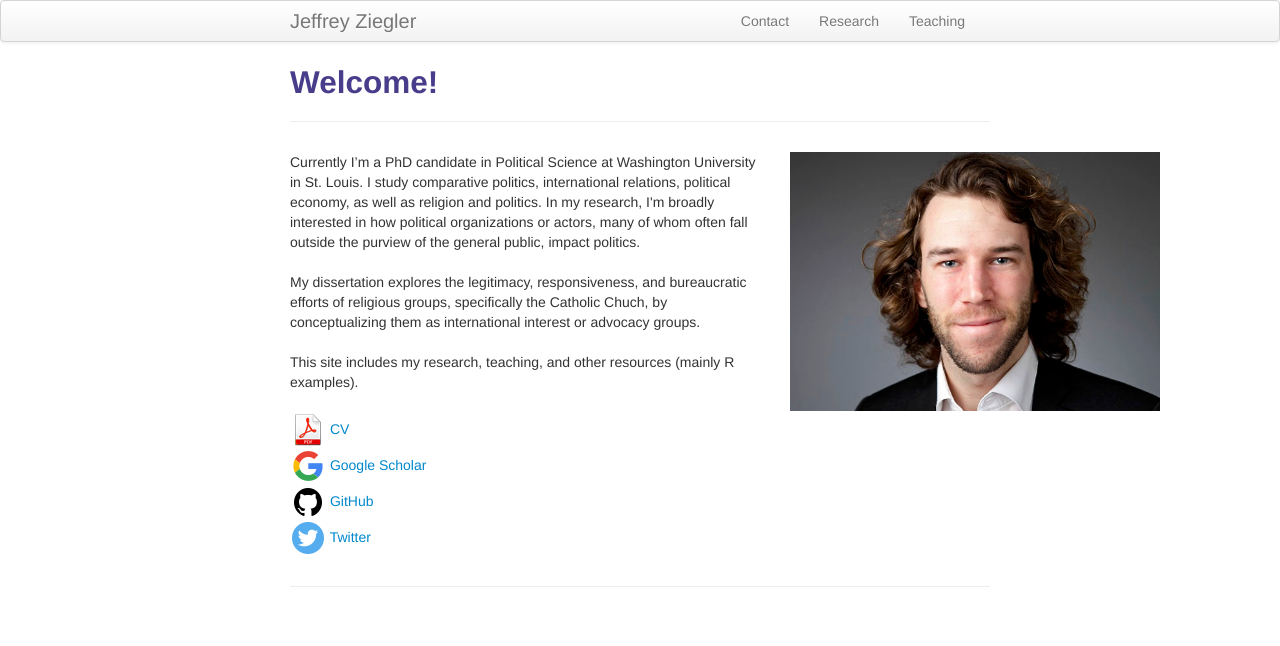
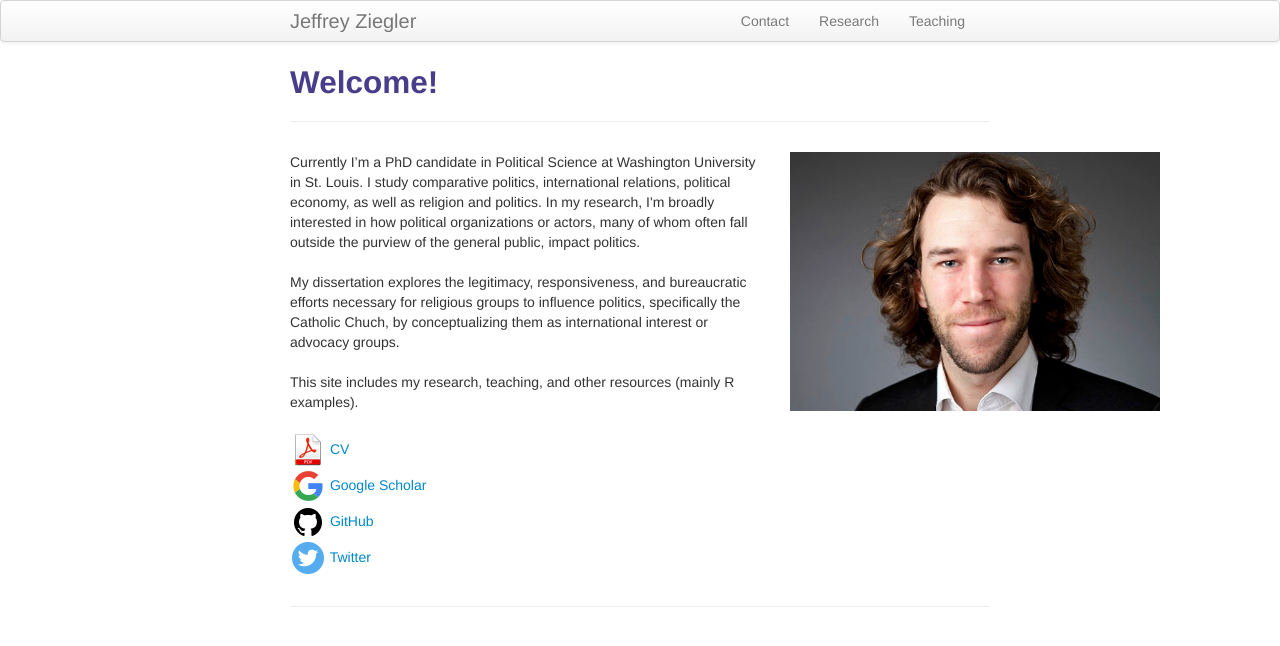
Before and after one commit to zieglerjef/zieglerjef.github.io, a Jekyll site: the page built from index.md, in a window 1280 px wide. Shown: the top 646 px of the page. Built offline with Jekyll 4.4.1, drawn with Linux system fonts in a browser that asks for light colours.

Commit message:
Update index.md

```diff
--- a/index.md
+++ b/index.md
@@ -9,7 +9,7 @@
 
 Currently I’m a PhD candidate in Political Science at Washington University in St. Louis. I study comparative politics, international relations, political economy, as well as religion and politics. In my research, I'm broadly interested in how political organizations or actors, many of whom often fall outside the purview of the general public, impact politics.<br/><br/>
 
-My dissertation explores the legitimacy, responsiveness, and bureaucratic efforts of religious groups, specifically the Catholic Chuch, by conceptualizing them as international interest or advocacy groups. <br/><br/>
+My dissertation explores the legitimacy, responsiveness, and bureaucratic efforts necessary for religious groups to influence politics, specifically the Catholic Chuch, by conceptualizing them as international interest or advocacy groups. <br/><br/>
 
 This site includes my research, teaching, and other resources (mainly R examples).<br/><br/>
 
```
